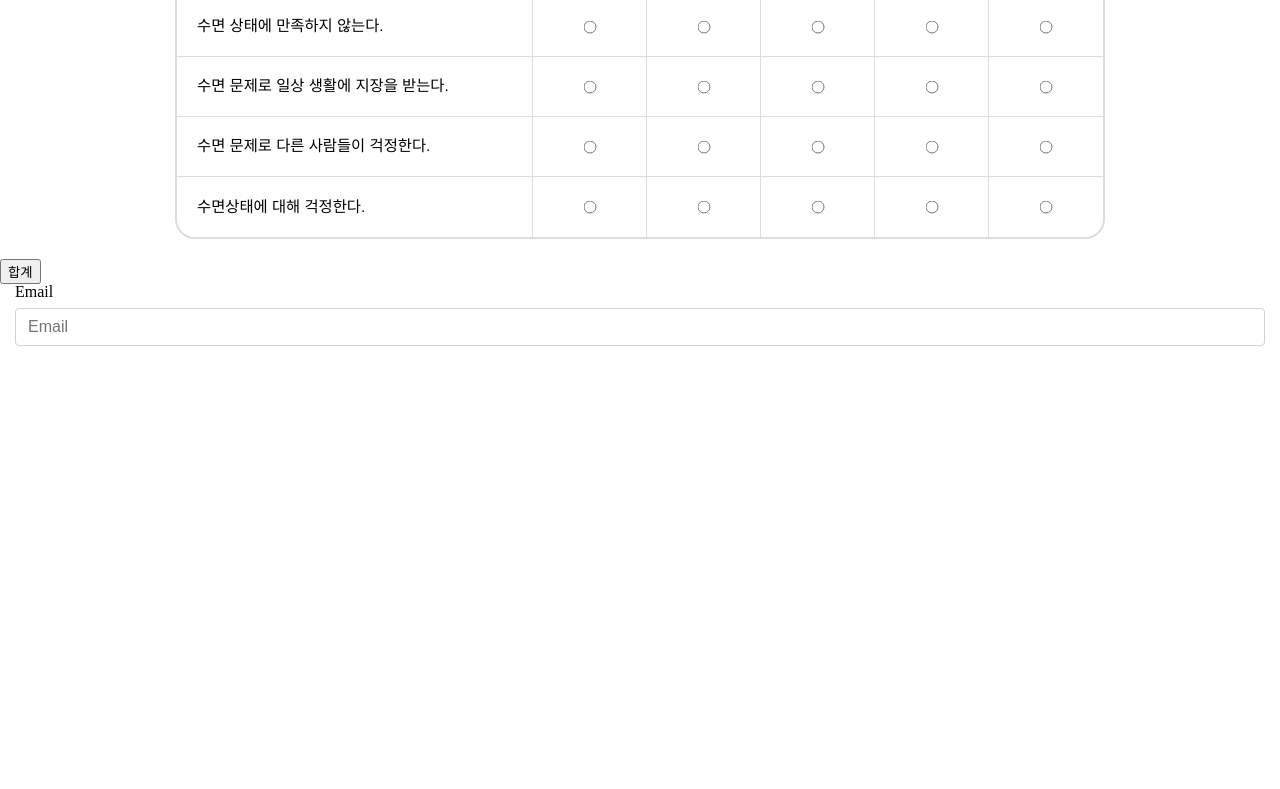
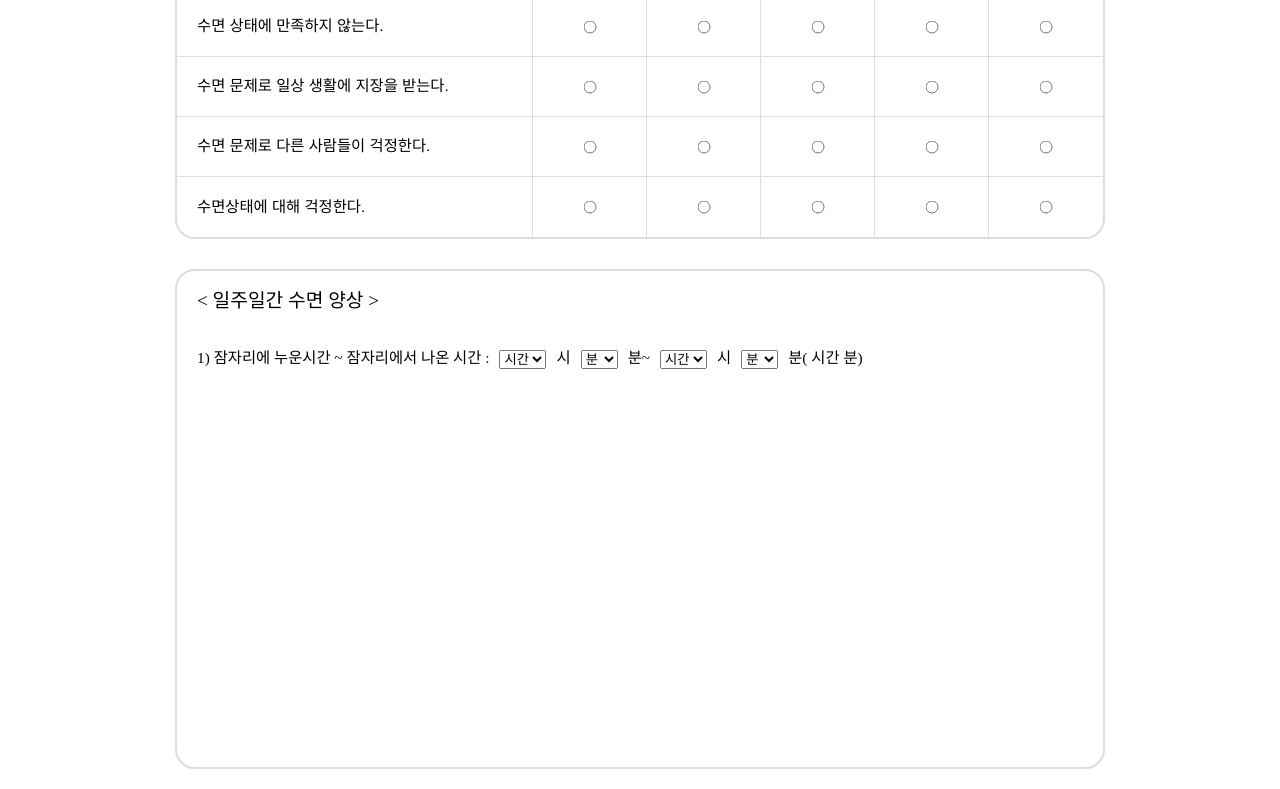
Before and after one commit to nmgvnm/sodoc_mkform, a plain HTML site: page index.html in a window 1280 px wide. Shown: the part 395-1184 px from the top of the page. Before the commit the page ends 800 px from the top, so only its background shows below. Drawn offline with Linux system fonts and the light colour scheme; a web font is replaced by a local one.

Commit message:
question week sleep

```diff
--- a/index.html
+++ b/index.html
@@ -4,12 +4,11 @@
   <meta charset="UTF-8">
   <meta http-equiv="X-UA-Compatible" content="IE=edge">
   <meta name="viewport" content="width=device-width, initial-scale=1.0">
-    <!-- <link rel="stylesheet" href="https://cdn.jsdelivr.net/npm/bootstrap@4.0.0/dist/css/bootstrap.min.css" integrity="sha384-Gn5384xqQ1aoWXA+058RXPxPg6fy4IWvTNh0E263XmFcJlSAwiGgFAW/dAiS6JXm" crossorigin="anonymous">
-    <script src="https://code.jquery.com/jquery-3.2.1.slim.min.js" integrity="sha384-KJ3o2DKtIkvYIK3UENzmM7KCkRr/rE9/Qpg6aAZGJwFDMVNA/GpGFF93hXpG5KkN" crossorigin="anonymous"></script>
-    <script src="https://cdn.jsdelivr.net/npm/popper.js@1.12.9/dist/umd/popper.min.js" integrity="sha384-ApNbgh9B+Y1QKtv3Rn7W3mgPxhU9K/ScQsAP7hUibX39j7fakFPskvXusvfa0b4Q" crossorigin="anonymous"></script>
-  <script src="https://cdn.jsdelivr.net/npm/bootstrap@4.0.0/dist/js/bootstrap.min.js" integrity="sha384-JZR6Spejh4U02d8jOt6vLEHfe/JQGiRRSQQxSfFWpi1MquVdAyjUar5+76PVCmYl" crossorigin="anonymous"></script> -->
   <!-- reset.css -->
   <link rel="stylesheet" href="./common/reset.css">
+  <!-- Bootstrap CSS -->
+  <!-- <link href="https://cdn.jsdelivr.net/npm/bootstrap@5.1.3/dist/css/bootstrap.min.css" rel="stylesheet"
+  integrity="sha384-1BmE4kWBq78iYhFldvKuhfTAU6auU8tT94WrHftjDbrCEXSU1oBoqyl2QvZ6jIW3" crossorigin="anonymous"> -->
   <!-- font.css -->
   <link rel="stylesheet" href="./stylesheets/font.css">
   <!-- style.css -->
@@ -120,13 +119,119 @@
           </div>
         </div>
       </main>
+      <div class="main2">
+        <div class="main2_wrapper">
+          <div class="week_sleep">
+            <div class="title">
+              <h2> &#60; 일주일간 수면 양상 &#62;</h2>
+            </div>
+            <div class="text_question">
+              <ul>
+                <li id="sleepQuestion_1">
+                  1) 잠자리에 누운시간 ~ 잠자리에서 나온 시간 :
+                  <select name="time" id="time">
+                    <option value="선택">시간</option>
+                    <option value="1">1</option>
+                    <option value="2">2</option>
+                    <option value="3">3</option>
+                    <option value="4">4</option>
+                    <option value="5">5</option>
+                    <option value="6">6</option>
+                    <option value="7">7</option>
+                    <option value="8">8</option>
+                    <option value="9">9</option>
+                    <option value="10">10</option>
+                    <option value="11">11</option>
+                    <option value="12">12</option>
+                    <option value="13">13</option>
+                    <option value="14">14</option>
+                    <option value="15">15</option>
+                    <option value="16">16</option>
+                    <option value="17">17</option>
+                    <option value="18">18</option>
+                    <option value="19">19</option>
+                    <option value="20">20</option>
+                    <option value="21">21</option>
+                    <option value="22">22</option>
+                    <option value="23">23</option>
+                    <option value="24">24</option>
+                  </select>
+                  <label for="inputState">시</label>
+
+                  <select name="time" id="time">
+                    <option value="선택">분</option>
+                    <option value="0">00</option>
+                    <option value="10">10</option>
+                    <option value="15">15</option>
+                    <option value="20">20</option>
+                    <option value="25">25</option>
+                    <option value="30">30</option>
+                    <option value="35">35</option>
+                    <option value="40">40</option>
+                    <option value="45">45</option>
+                    <option value="50">50</option>
+                    <option value="55">55</option>
+                  </select>
+                  <label for="inputState">분</label>
+                  ~
+                  <select name="time" id="time">
+                    <option value="선택">시간</option>
+                    <option value="1">1</option>
+                    <option value="2">2</option>
+                    <option value="3">3</option>
+                    <option value="4">4</option>
+                    <option value="5">5</option>
+                    <option value="6">6</option>
+                    <option value="7">7</option>
+                    <option value="8">8</option>
+                    <option value="9">9</option>
+                    <option value="10">10</option>
+                    <option value="11">11</option>
+                    <option value="12">12</option>
+                    <option value="13">13</option>
+                    <option value="14">14</option>
+                    <option value="15">15</option>
+                    <option value="16">16</option>
+                    <option value="17">17</option>
+                    <option value="18">18</option>
+                    <option value="19">19</option>
+                    <option value="20">20</option>
+                    <option value="21">21</option>
+                    <option value="22">22</option>
+                    <option value="23">23</option>
+                    <option value="24">24</option>
+                  </select>
+                  <label for="inputState">시</label>
+
+                  <select name="time" id="time">
+                    <option value="선택">분</option>
+                    <option value="0">00</option>
+                    <option value="10">10</option>
+                    <option value="15">15</option>
+                    <option value="20">20</option>
+                    <option value="25">25</option>
+                    <option value="30">30</option>
+                    <option value="35">35</option>
+                    <option value="40">40</option>
+                    <option value="45">45</option>
+                    <option value="50">50</option>
+                    <option value="55">55</option>
+                  </select>
+                  <label for="inputState">분</label>
+                  <div class="sumTime">
+                    ( 시간 분)
+                </li>
+              </ul>
+            </div>
+          </div>
+        </div>
+      </div>
       <article>
 
-        <input type="button" value="합계" onclick="questionSum">
+        <!-- <input type="button" value="합계" onclick="questionSum">
         <div class="form-group col-md-6">
         <label for="inputEmail4">Email</label>
-        <input type="email" class="form-control" id="inputEmail4" placeholder="Email">
-      </div>
+        <input type="email" class="form-control" id="inputEmail4" placeholder="Email"> -->
       </article>
       <footer></footer>
     </div>
--- a/stylesheets/style.scss
+++ b/stylesheets/style.scss
@@ -37,7 +37,7 @@ header {
 	position: relative;
 	background: url("../images/cont08_bg.jpg") no-repeat 50% / cover;
 	h1{
-		font-size: 2rem;
+		font-size: 2vw;
 		text-align: center;
 		padding-top: 40px;
 	}
@@ -79,7 +79,7 @@ main {
 		margin-top: 10px;
 	}
 	.title {
-		font-size: 1.1rem;
+		font-size: 1.1vw;
 		display: grid;
 		height: 60px;
 		grid-template-columns: 1fr 1.6fr;
@@ -153,6 +153,55 @@ main {
 		}
 	}
 }
+.main2 {
+	width: 100%;
+	// height: 75vh;
+	position: relative;
+	// background-color: #80bdff;
+	padding:0 20px 20px 20px;
+	.main2_wrapper {
+		height: 500px;
+		width: 75%;
+		margin: 0 auto;
+		border: 2px solid #ddd;
+		border-radius: 20px;
+		margin-top: 10px;
+		.week_sleep {
+			.title {
+				width: 100%;
+				padding: 20px;
+				h2 {
+					font-size: 1.5vw;
+				}
+			}
+			.text_question {
+				width: 100%;
+				padding: 20px;
+				// background-color: #80bdff;
+				ul {
+					font-size: 1.2vw;
+					// background-color: aqua;
+
+					li {
+						&:first-child {
+							display: flex;
+						}
+						select {
+							margin-left: 10px;
+							margin-right: 10px;
+							option {
+
+							}
+						}
+						label {
+
+						}
+					}
+				}
+			}
+		}
+	}
+}
 
 article {
 	.form-group{
@@ -170,7 +219,7 @@ article {
 			display: block;
 			width: 100%;
 			padding: 0.375rem 0.75rem;
-			font-size: 1rem;
+			font-size: 1vw;
 			line-height: 1.5;
 			color: #495057;
 			background-color: #fff;
```
Also changed, not shown: stylesheets/style.css, 1 other file.
